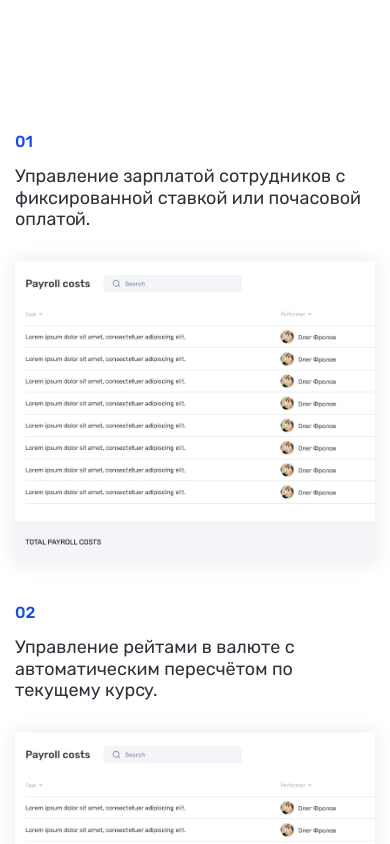
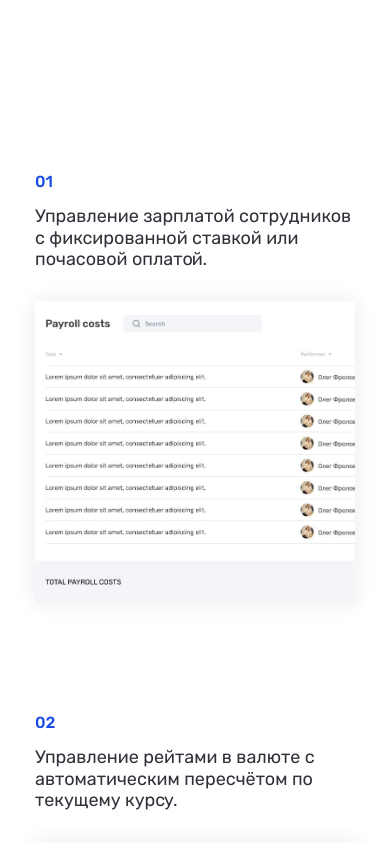
Before and after one commit to AdrianRazor/If_Team_Landing, a website: page public/index.html in a window 390 px wide. Shown: the part 7400-8244 px from the top of the page. Drawn offline with Linux system fonts and the light colour scheme.

Commit message:
fixed finance__item

```diff
--- a/src/scss/block/finance.scss
+++ b/src/scss/block/finance.scss
@@ -56,13 +56,10 @@
   .finance {
     margin-bottom: 100px;
 
-    &__list {
-      gap: 40px 0;
-    }
-
     &__item {
       grid-template-columns: 1fr;
       gap: 30px 0;
+      padding: 40px 20px 20px 20px;
     }
 
     &__number {
```
Also changed, not shown: public/css/main.css, public/css/main.min.css.
